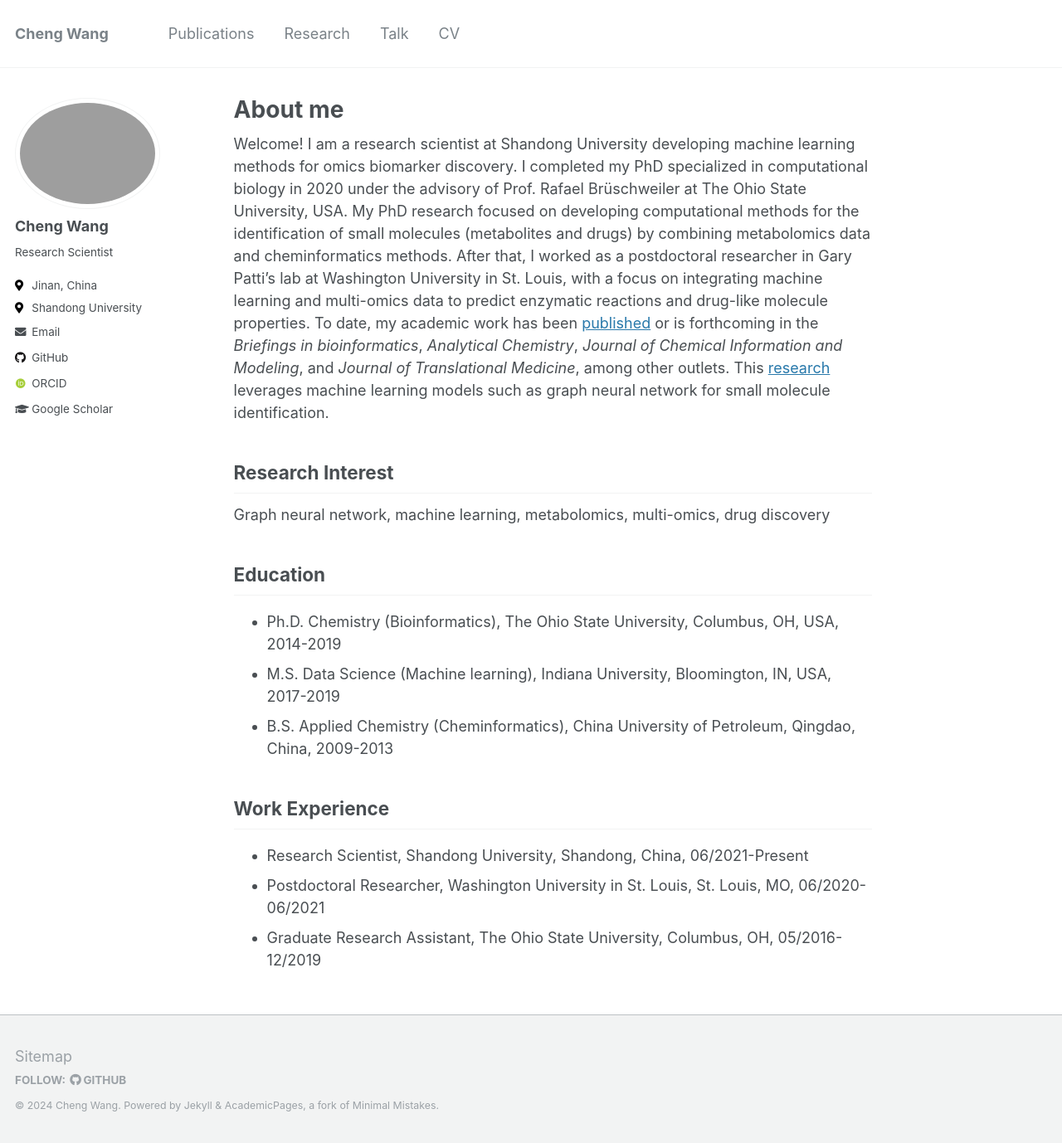
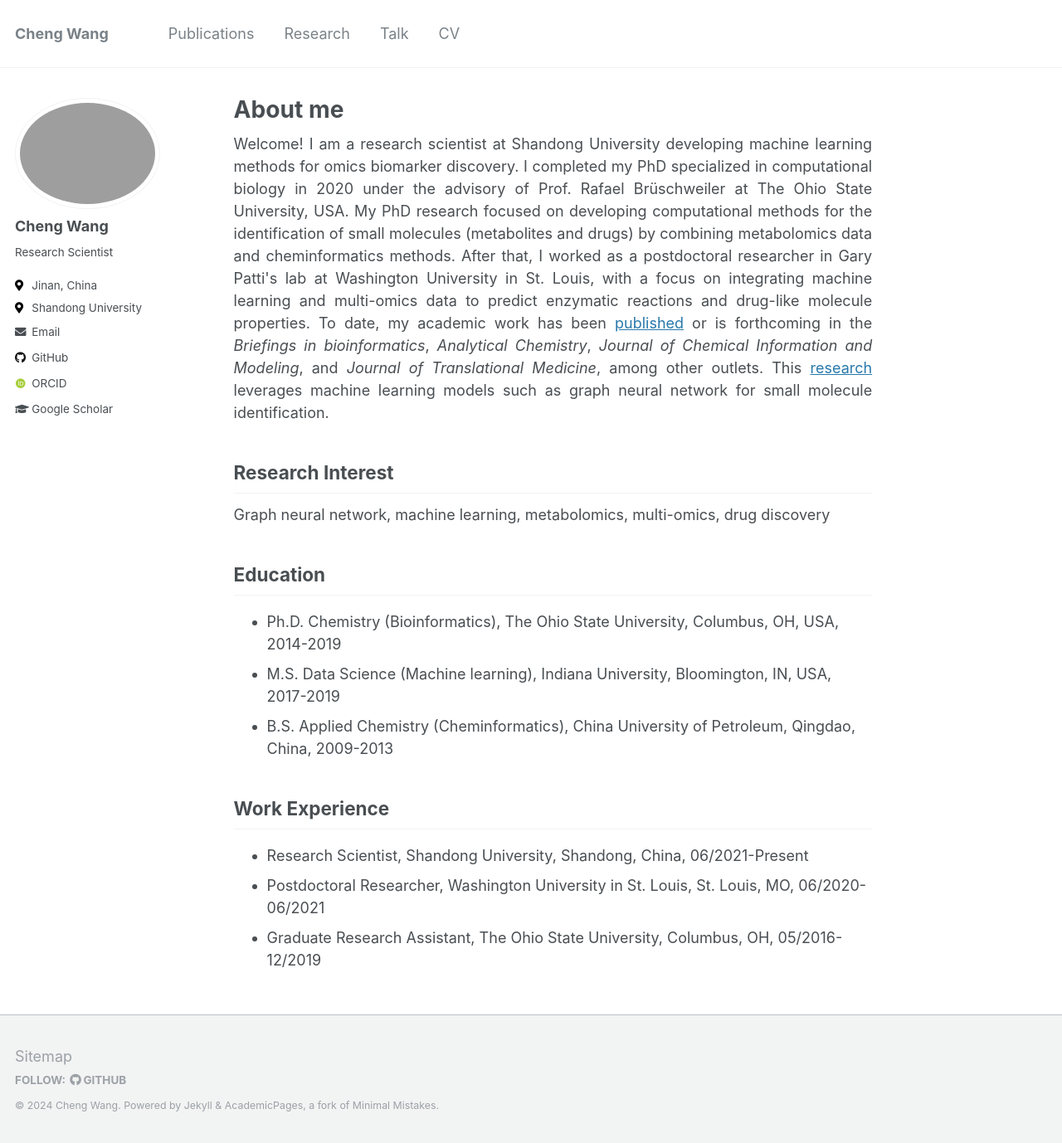
Before and after one commit to chengwangbio/chengwangbio.github.io, a Jekyll site: the page built from _pages/about.md, in a window 1280 px wide and 1378 px high. Shown: the whole window at 83% size. Built offline with Jekyll 4.4.1, drawn with Linux system fonts in a browser that asks for light colours; some web fonts are replaced.

Commit message:
Update about.md

```diff
--- a/_pages/about.md
+++ b/_pages/about.md
@@ -8,7 +8,11 @@ redirect_from:
   - /about.html
 ---
 
-Welcome! I am a research scientist at Shandong University developing machine learning methods for omics biomarker discovery. I completed my PhD specialized in computational biology in 2020 under the advisory of Prof. Rafael Brüschweiler at The Ohio State University, USA. My PhD research focused on developing computational methods for the identification of small molecules (metabolites and drugs) by combining metabolomics data and cheminformatics methods. After that, I worked as a postdoctoral researcher in Gary Patti's lab at Washington University in St. Louis, with a focus on integrating machine learning and multi-omics data to predict enzymatic reactions and drug-like molecule properties. To date, my academic work has been [published](publications) or is forthcoming in the *Briefings in bioinformatics*, *Analytical Chemistry*, *Journal of Chemical Information and Modeling*, and *Journal of Translational Medicine*, among other outlets. This [research](research) leverages machine learning models such as graph neural network for small molecule identification.
+<!-- Welcome! I am a research scientist at Shandong University developing machine learning methods for omics biomarker discovery. I completed my PhD specialized in computational biology in 2020 under the advisory of Prof. Rafael Brüschweiler at The Ohio State University, USA. My PhD research focused on developing computational methods for the identification of small molecules (metabolites and drugs) by combining metabolomics data and cheminformatics methods. After that, I worked as a postdoctoral researcher in Gary Patti's lab at Washington University in St. Louis, with a focus on integrating machine learning and multi-omics data to predict enzymatic reactions and drug-like molecule properties. To date, my academic work has been [published](publications) or is forthcoming in the *Briefings in bioinformatics*, *Analytical Chemistry*, *Journal of Chemical Information and Modeling*, and *Journal of Translational Medicine*, among other outlets. This [research](research) leverages machine learning models such as graph neural network for small molecule identification. -->
+
+<div style="text-align: justify;">
+Welcome! I am a research scientist at Shandong University developing machine learning methods for omics biomarker discovery. I completed my PhD specialized in computational biology in 2020 under the advisory of Prof. Rafael Brüschweiler at The Ohio State University, USA. My PhD research focused on developing computational methods for the identification of small molecules (metabolites and drugs) by combining metabolomics data and cheminformatics methods. After that, I worked as a postdoctoral researcher in Gary Patti's lab at Washington University in St. Louis, with a focus on integrating machine learning and multi-omics data to predict enzymatic reactions and drug-like molecule properties. To date, my academic work has been <a href="publications">published</a> or is forthcoming in the <i>Briefings in bioinformatics</i>, <i>Analytical Chemistry</i>, <i>Journal of Chemical Information and Modeling</i>, and <i>Journal of Translational Medicine</i>, among other outlets. This <a href="research">research</a> leverages machine learning models such as graph neural network for small molecule identification.
+</div>
 
 ## Research Interest
 Graph neural network, machine learning, metabolomics, multi-omics, drug discovery
```
